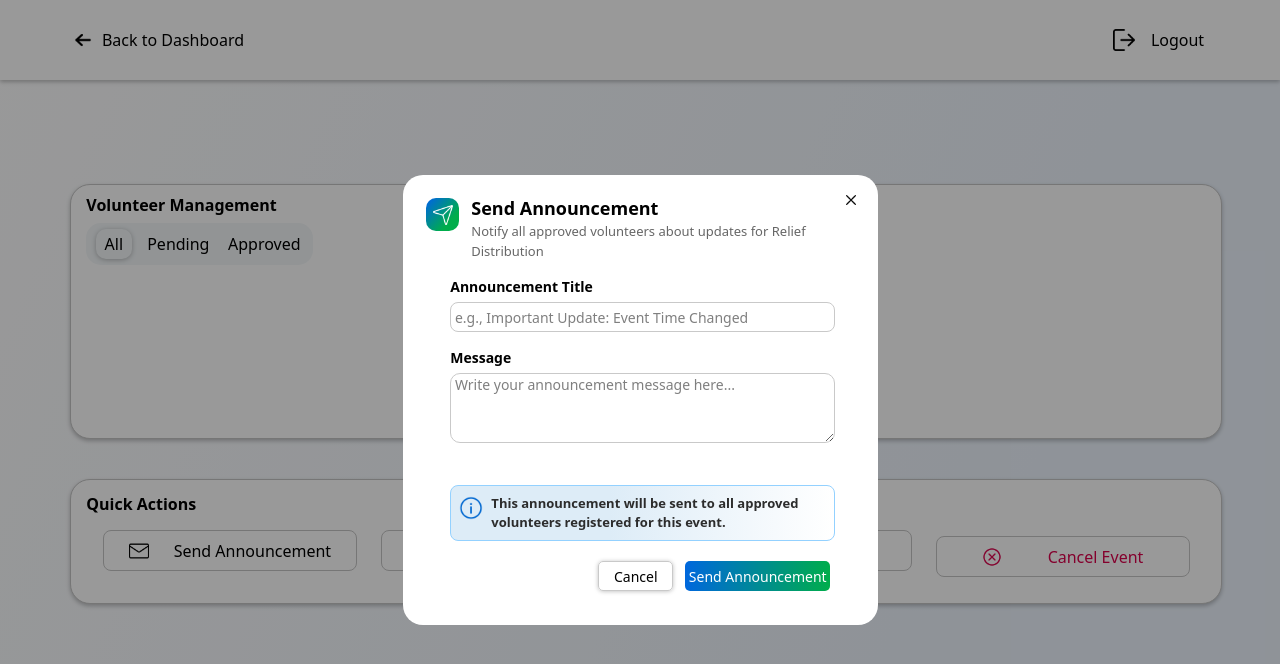
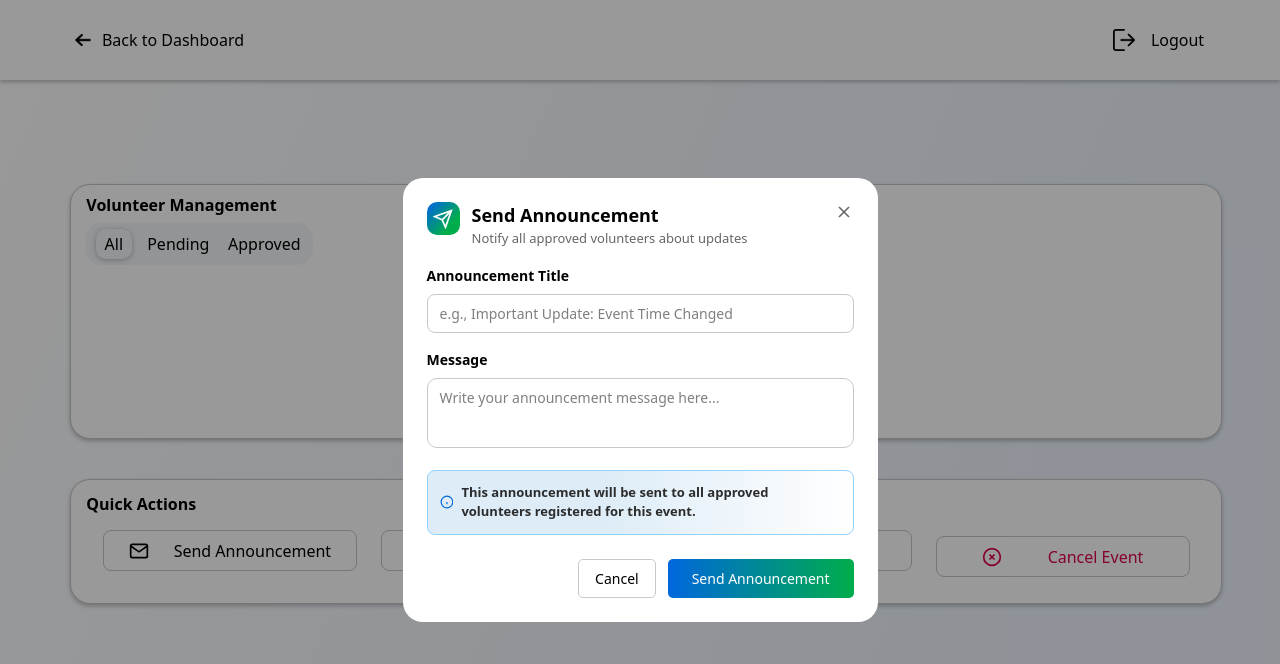
Before and after one commit to ADIB3883/Local-Volunteer-Radar, a React (Vite) app in the folder Local-Volunteer-Radar/Frontend/: page /event-details/1 in a window 1280 px wide. Both pictures are taken after a click on the button "Send Announcement". Shown: the top 664 px of the page. Built offline with nearby package versions, Linux system fonts and the light colour scheme.

Commit message:
dynamic announcement and export volunteer done

```diff
--- a/Local-Volunteer-Radar/Frontend/src/components/EventDetails/AnnouncementPage.jsx
+++ b/Local-Volunteer-Radar/Frontend/src/components/EventDetails/AnnouncementPage.jsx
@@ -1,18 +1,16 @@
-import React, { useState } from 'react';
+import React, { useState ,useEffect} from 'react';
 import { Megaphone, X } from 'lucide-react';
 import MainNav from './MainNav';
 
 
 const Announcements = () => {
-    const [announcements] = useState([
+    const [announcements, setAnnouncements] = useState([]);
 
-        {
-            id: 1,
-            title: 'Relief Distribution',
-            message: 'Volunteer capacity increased to 10',
-            timestamp: 'Dec 23, 06:34 PM'
-        }
-    ]);
+    useEffect(() => {
+        const stored = JSON.parse(localStorage.getItem("announcements") || "[]");
+        const sorted = stored.sort((a, b) => parseInt(b.id) - parseInt(a.id));
+        setAnnouncements(sorted);
+    }, []);
 
     return (
 
--- a/Local-Volunteer-Radar/Frontend/src/components/EventDetails/QuickAction.jsx
+++ b/Local-Volunteer-Radar/Frontend/src/components/EventDetails/QuickAction.jsx
@@ -1,167 +1,294 @@
-import { useState } from "react";
-import EmailIcon from "../../assets/icons/email.png"
-import DownloadIcon from "../../assets/icons/download.png"
-import MarkIcon from "../../assets/icons/check-mark.png"
-import CancelIcon from "../../assets/icons/cancel.png"
-import SendIcon from "../../assets/icons/send.png"
-import CloseIcon from "../../assets/icons/close.png"
-import InfoIcon from "../../assets/icons/info.png"
+import React, { useState, useEffect } from 'react';
+import EventDetails from "./EventDetails.jsx";
 
-function QuickAction(){
+// ============================================
+// 1. UPDATE QuickAction.jsx
+// ============================================
+// Replace your QuickAction component with this:
+
+const QuickAction = () => {
     const [isPopupOpen, setIsPopupOpen] = useState(false);
     const [announcementTitle, setAnnouncementTitle] = useState("");
     const [announcementMessage, setAnnouncementMessage] = useState("");
 
-    const openPopup = () => {
-        setIsPopupOpen(true);
+    // Get current event from URL
+    const eventId = window.location.pathname.split('/').pop();
+
+    const handleSendAnnouncement = () => {
+        if (!announcementTitle.trim() || !announcementMessage.trim()) {
+            alert("Please fill in both title and message");
+            return;
+        }
+
+        const loggedInUser = JSON.parse(localStorage.getItem("loggedInUser"));
+        const events = JSON.parse(localStorage.getItem("events") || "[]");
+        const registrations = JSON.parse(localStorage.getItem("eventRegistrations") || "[]");
+
+        const event = events.find(e => e.id === parseInt(eventId));
+        if (!event) return;
+
+        // Get only approved volunteers
+        const approvedVolunteers = registrations.filter(
+            reg => reg.eventId === parseInt(eventId) && reg.status === "Approved"
+        );
+
+        if (approvedVolunteers.length === 0) {
+            alert("No approved volunteers to send announcement to");
+            return;
+        }
+
+        const timestamp = new Date().toLocaleString('en-US', {
+            month: 'short',
+            day: 'numeric',
+            hour: '2-digit',
+            minute: '2-digit',
+            hour12: true
+        });
+
+        // Create announcement for organization
+        const announcement = {
+            id: Date.now().toString(),
+            title: announcementTitle,
+            message: announcementMessage,
+            eventName: event.eventName,
+            timestamp: timestamp,
+            recipientCount: approvedVolunteers.length
+        };
+
+        const announcements = JSON.parse(localStorage.getItem("announcements") || "[]");
+        announcements.push(announcement);
+        localStorage.setItem("announcements", JSON.stringify(announcements));
+
+        // Create notifications for each approved volunteer
+        const notifications = JSON.parse(localStorage.getItem("notifications") || "[]");
+
+        approvedVolunteers.forEach(volunteer => {
+            notifications.push({
+                id: `${Date.now()}-${volunteer.volunteerId}`,
+                volunteerId: volunteer.volunteerEmail,
+                eventName: event.eventName,
+                organizationName: loggedInUser?.organizationName || loggedInUser?.fullName || "Organization",
+                title: announcementTitle,
+                message: announcementMessage,
+                timestamp: timestamp,
+                read: false
+            });
+        });
+
+        localStorage.setItem("notifications", JSON.stringify(notifications));
+
+        alert(`Announcement sent to ${approvedVolunteers.length} approved volunteer(s)!`);
+        setAnnouncementTitle("");
+        setAnnouncementMessage("");
+        setIsPopupOpen(false);
     };
 
-    const closePopup = () => {
-        setIsPopupOpen(false);
-        setAnnouncementTitle("");
-        setAnnouncementMessage("");
+    const formatSkills = (skills) => {
+        if (!skills || typeof skills !== "object") return "";
+
+        return Object.entries(skills)
+            .filter(([_, value]) => value === true)
+            .map(([key]) =>
+                key
+                    .replace(/([A-Z])/g, " $1") // camelCase → words
+                    .replace(/^./, str => str.toUpperCase())
+            )
+            .join(" | ");
     };
 
-    const handleSendAnnouncement = () => {
-        // Handle sending announcement logic here
-        console.log("Title:", announcementTitle);
-        console.log("Message:", announcementMessage);
-        closePopup();
+    const handleExportApprovedVolunteers = () => {
+        const registrations = JSON.parse(
+            localStorage.getItem("eventRegistrations") || "[]"
+        );
+
+        const events = JSON.parse(
+            localStorage.getItem("events") || "[]"
+        );
+
+        const event = events.find(e => e.id === parseInt(eventId));
+        if (!event) {
+            alert("Event not found");
+            return;
+        }
+
+        // ✅ Only approved volunteers
+        const approvedVolunteers = registrations.filter(
+            reg =>
+                reg.eventId === parseInt(eventId) &&
+                reg.status === "Approved"
+        );
+
+        if (approvedVolunteers.length === 0) {
+            alert("No approved volunteers to export");
+            return;
+        }
+
+        // -------- Event info rows (TOP) --------
+        const eventInfoRows = [
+            ["Event Name", event.eventName],
+            ["Event Date", event.date || ""],
+            ["Event Location", event.location || ""],
+            ["Total Approved Volunteers", approvedVolunteers.length],
+            [] // empty row
+        ];
+
+        // -------- Volunteer table --------
+        const headers = [
+            "Name",
+            "Email",
+            "Phone",
+            "Registered Date",
+            "Hours Volunteered",
+            "Skills"
+        ];
+
+        const rows = approvedVolunteers.map(v => [
+            v.volunteerName,
+            v.volunteerEmail,
+            v.volunteerPhone,
+            new Date(v.registeredAt).toLocaleDateString("en-GB"),
+            v.hoursVolunteered || 0,
+            formatSkills(v.volunteerSkills)
+        ]);
+
+        // -------- Build CSV --------
+        const csvContent = [
+            ...eventInfoRows.map(row => row.join(",")),
+            headers.join(","),
+            ...rows.map(row =>
+                row.map(item => `"${item}"`).join(",")
+            )
+        ].join("\n");
+
+        const blob = new Blob([csvContent], {
+            type: "text/csv;charset=utf-8;"
+        });
+
+        const url = URL.createObjectURL(blob);
+        const link = document.createElement("a");
+
+        link.href = url;
+        link.download = `event_${eventId}_approved_volunteers.csv`;
+        link.click();
+
+        URL.revokeObjectURL(url);
     };
+
+
+
+
 
     return (
         <>
-            <div className="
-            relative top-[25vh] left-[5.5vw] w-[90vw] py-3
-            bg-white border border-[#C5C5C5]
-            rounded-[20px] shadow-[0px_2px_4px_rgba(0,0,0,0.25)]
-            flex flex-col
-            ">
+            <div className="relative top-[25vh] left-[5.5vw] w-[90vw] py-3 bg-white border border-[#C5C5C5] rounded-[20px] shadow-[0px_2px_4px_rgba(0,0,0,0.25)] flex flex-col">
                 <div className="relative bg-transparent w-full h-[30px]">
-                    <span className="absolute left-[1.3%]
-                    text-black font-bold font-[16px]">Quick Actions</span>
+                    <span className="absolute left-[1.3%] text-black font-bold font-[16px]">Quick Actions</span>
                 </div>
 
-                {/* buttons */}
-                <div className="relative bg-transparent w-full h-[50px] px-2 py-2  flex flex-1 items-center justify-evenly flex-wrap">
+                <div className="relative bg-transparent w-full h-[50px] px-2 py-2 flex flex-1 items-center justify-evenly flex-wrap">
                     <button
-                        onClick={openPopup}
-                        className="mb-3 border border-[#C5C5C5]  w-[254px] h-[41px] rounded-[8px]
-                        flex items-center justify-evenly hover:bg-gray-50 transition-colors"
+                        onClick={() => setIsPopupOpen(true)}
+                        className="mb-3 border border-[#C5C5C5] w-[254px] h-[41px] rounded-[8px] flex items-center justify-evenly hover:bg-gray-50 transition-colors"
                     >
-                        <img src={EmailIcon} className="w-[20px] h-[20px]" alt="Email"/>
+                        <svg width="20" height="20" viewBox="0 0 24 24" fill="none" stroke="currentColor" strokeWidth="2">
+                            <path d="M4 4h16c1.1 0 2 .9 2 2v12c0 1.1-.9 2-2 2H4c-1.1 0-2-.9-2-2V6c0-1.1.9-2 2-2z"/>
+                            <polyline points="22,6 12,13 2,6"/>
+                        </svg>
                         <span className="font-normal text-[16px]">Send Announcement</span>
                     </button>
 
-                    <button className="mb-3 border border-[#C5C5C5] w-[254px] h-[41px] rounded-[8px]
-                    flex items-center justify-evenly hover:bg-gray-50 transition-colors"
-                    >
-                        <img src={DownloadIcon} className="w-[20px] h-[20px]" alt="Download"/>
+                    <button  onClick={handleExportApprovedVolunteers} className="mb-3 border border-[#C5C5C5] w-[254px] h-[41px] rounded-[8px] flex items-center justify-evenly hover:bg-gray-50 transition-colors">
+                        <svg width="20" height="20" viewBox="0 0 24 24" fill="none" stroke="currentColor" strokeWidth="2">
+                            <path d="M21 15v4a2 2 0 0 1-2 2H5a2 2 0 0 1-2-2v-4"/>
+                            <polyline points="7 10 12 15 17 10"/>
+                            <line x1="12" y1="15" x2="12" y2="3"/>
+                        </svg>
                         <span className="font-normal text-[16px]">Export volunteer list</span>
                     </button>
 
-                    <button className="mb-3 border border-[#C5C5C5] w-[254px] h-[41px] rounded-[8px]
-                    flex items-center justify-evenly hover:bg-gray-50 transition-colors"
-                    >
-                        <img src={MarkIcon} className="w-[20px] h-[20px]" alt="Mark"/>
+                    <button className="mb-3 border border-[#C5C5C5] w-[254px] h-[41px] rounded-[8px] flex items-center justify-evenly hover:bg-gray-50 transition-colors">
+                        <svg width="20" height="20" viewBox="0 0 24 24" fill="none" stroke="currentColor" strokeWidth="2">
+                            <polyline points="20 6 9 17 4 12"/>
+                        </svg>
                         <span className="font-normal text-[16px]">Mark as complete</span>
                     </button>
 
-                    <button className="border border-[#C5C5C5] w-[254px] h-[41px] rounded-[8px]
-                    flex items-center justify-evenly hover:bg-gray-50 transition-colors"
-                    >
-                        <img src={CancelIcon} className="w-[20px] h-[20px]" alt="Cancel"/>
+                    <button className="border border-[#C5C5C5] w-[254px] h-[41px] rounded-[8px] flex items-center justify-evenly hover:bg-gray-50 transition-colors">
+                        <svg width="20" height="20" viewBox="0 0 24 24" fill="none" stroke="#DB004B" strokeWidth="2">
+                            <circle cx="12" cy="12" r="10"/>
+                            <line x1="15" y1="9" x2="9" y2="15"/>
+                            <line x1="9" y1="9" x2="15" y2="15"/>
+                        </svg>
                         <span className="font-normal text-[#DB004B] text-[16px]">Cancel Event</span>
                     </button>
                 </div>
             </div>
 
-            {/* Popup*/}
             {isPopupOpen && (
-                <div className="fixed top-0 bottom-0 left-0 right-0 bg-[#000000]/40 flex items-center justify-center z-11">
-                    <div className="bg-white rounded-[20px] w-[475px] h-[450px] relative">
-                        <div className="w-full h-[20px]"></div>
-                        {/* Header */}
-                        <div className="relative left-[5%] flex items-start gap-3">
-
-                            <div className="flex flex-col">
-                                <div className="w-full h-[3px]"></div>
-                                <div className="w-[33px] h-[33px] bg-[linear-gradient(131.73deg,#0067DD_5.55%,#00AD4B_71.83%)] rounded-[10px] flex items-center justify-center flex-shrink-0">
-                                    <img src={SendIcon} className="w-[20px] h-[20px]" alt="Send"/>
-                                </div>
+                <div className="fixed top-0 bottom-0 left-0 right-0 bg-[#000000]/40 flex items-center justify-center z-50">
+                    <div className="bg-white rounded-[20px] w-[475px] p-6">
+                        <div className="flex items-start gap-3 mb-4">
+                            <div className="w-[33px] h-[33px] bg-[linear-gradient(131.73deg,#0067DD_5.55%,#00AD4B_71.83%)] rounded-[10px] flex items-center justify-center">
+                                <svg width="20" height="20" viewBox="0 0 24 24" fill="none" stroke="white" strokeWidth="2">
+                                    <line x1="22" y1="2" x2="11" y2="13"/>
+                                    <polygon points="22 2 15 22 11 13 2 9 22 2"/>
+                                </svg>
                             </div>
-
-                            <div className="" flex flex-col gap-2>
-                                <h2 className="w-[348px]  font-bold text-[18px] text-black">Send Announcement</h2>
-                                <p className="w-[348px] text-[13px] text-[#666]">Notify all approved volunteers about updates for Relief Distribution</p>
+                            <div className="flex-1">
+                                <h2 className="font-bold text-[18px] text-black">Send Announcement</h2>
+                                <p className="text-[13px] text-[#666]">Notify all approved volunteers about updates</p>
                             </div>
-                            <button
-                                onClick={closePopup}
-                                className="relative left-[15px] text-[#666] hover:text-black text-[24px] leading-none"
-                            >
-                                <img src={CloseIcon} className="w-[10px] h-[10px]" alt="Cancel"/>
+                            <button onClick={() => setIsPopupOpen(false)} className="text-[#666] hover:text-black">
+                                <svg width="20" height="20" viewBox="0 0 24 24" fill="none" stroke="currentColor" strokeWidth="2">
+                                    <line x1="18" y1="6" x2="6" y2="18"/>
+                                    <line x1="6" y1="6" x2="18" y2="18"/>
+                                </svg>
                             </button>
                         </div>
-                        <div className="w-full h-[15px]"></div>
 
-                        {/* Form */}
-                        <div className=" relative left-[5%] px-6 pb-6">
-                            <div className="flex flex-col">
-                                <label className="block text-[14px] font-bold text-black    ">
-                                    Announcement Title
-                                </label>
-                                <div className="w-full h-[5px]"></div>
+                        <div className="space-y-4">
+                            <div>
+                                <label className="block text-[14px] font-bold text-black mb-2">Announcement Title</label>
                                 <input
                                     type="text"
                                     value={announcementTitle}
                                     onChange={(e) => setAnnouncementTitle(e.target.value)}
-                                    placeholder=" e.g., Important Update: Event Time Changed"
-                                    className="w-[90%] h-[30px] rounder-[10px] border border-[#C9C9C9] rounded-[8px]  text-[14px] focus:outline-none focus:border-[#00A63E]"
+                                    placeholder="e.g., Important Update: Event Time Changed"
+                                    className="w-full px-3 py-2 border border-[#C9C9C9] rounded-[8px] text-[14px] focus:outline-none focus:border-[#00A63E]"
                                 />
                             </div>
 
-                            <div className="w-full h-[15px]"></div>
-
-                            <div className="mb-4">
-                                <label className="block text-[14px] font-bold text-black">
-                                    Message
-                                </label>
-                                <div className="w-full h-[5px]"></div>
+                            <div>
+                                <label className="block text-[14px] font-bold text-black mb-2">Message</label>
                                 <textarea
                                     value={announcementMessage}
                                     onChange={(e) => setAnnouncementMessage(e.target.value)}
-                                    placeholder=" Write your announcement message here..."
-                                    className="w-[90%] max-h-[70px] border border-[#C9C9C9] rounded-[10px] text-[14px] h-[70px] resize-y focus:outline-none focus:border-[#00A63E]"
+                                    placeholder="Write your announcement message here..."
+                                    className="w-full px-3 py-2 border border-[#C9C9C9] rounded-[10px] text-[14px] h-[70px] resize-none focus:outline-none focus:border-[#00A63E]"
                                 />
                             </div>
 
-                            <div className="w-[90%] h-[20px]"></div>
-                            {/* Info Message */}
-                            <div className="w-[90%] h-[56px] flex items-center gap-2 bg-[linear-gradient(90deg,_#DDECF7_41.35%,_#FFFFFF_100%)] border border-[#93D1FF] rounded-[8px] ">
-                                <div className=" relative left-[8px] bottom-[5px]">
-                                    <img src={InfoIcon} className="w-[25px] h-auto " alt="Send"/>
-                                </div>
-                                <p className="relative left-2 w-[95%] text-[13px] font-bold font-sans text-[#2C2C2C]">
+                            <div className="flex items-center gap-2 bg-[linear-gradient(90deg,_#DDECF7_41.35%,_#FFFFFF_100%)] border border-[#93D1FF] rounded-[8px] p-3">
+                                <svg width="20" height="20" viewBox="0 0 24 24" fill="none" stroke="#0067DD" strokeWidth="2">
+                                    <circle cx="12" cy="12" r="10"/>
+                                    <line x1="12" y1="16" x2="12" y2="12"/>
+                                    <line x1="12" y1="8" x2="12.01" y2="8"/>
+                                </svg>
+                                <p className="text-[13px] font-bold text-[#2C2C2C]">
                                     This announcement will be sent to all approved volunteers registered for this event.
                                 </p>
                             </div>
 
-
-                            <div className="w-[90%] h-[20px]"></div>
-                            {/* Buttons */}
-                            <div className="flex gap-3 justify-end relative right-[47px]">
+                            <div className="flex gap-3 justify-end pt-2">
                                 <button
-                                    onClick={closePopup}
-                                    className="w-[75px] h-[30px] border border-[#C9C9C9] rounded-[5px] text-[14px] font-medium
-                                    shadow-[0px_0.5px_4px_rgba(0,0,0,0.25)]
-                                     hover:bg-gray-50 transition-colors"
+                                    onClick={() => setIsPopupOpen(false)}
+                                    className="px-4 py-2 border border-[#C9C9C9] rounded-[5px] text-[14px] font-medium hover:bg-gray-50"
                                 >
                                     Cancel
                                 </button>
                                 <button
                                     onClick={handleSendAnnouncement}
-                                    className="w-[145px] h-[30px] text-white bg-[linear-gradient(90deg,#0067DD_0%,#00AD4B_100%)] rounded-[5px] text-[14px] font-medium
-                                    "
+                                    className="px-6 py-2 text-white bg-[linear-gradient(90deg,#0067DD_0%,#00AD4B_100%)] rounded-[5px] text-[14px] font-medium"
                                 >
                                     Send Announcement
                                 </button>
@@ -172,6 +299,6 @@ function QuickAction(){
             )}
         </>
     );
-}
+};
 
 export default QuickAction;
```
Also changed, not shown: Local-Volunteer-Radar/Frontend/src/components/VolunteerDashboard.jsx (+94 -91 lines).
